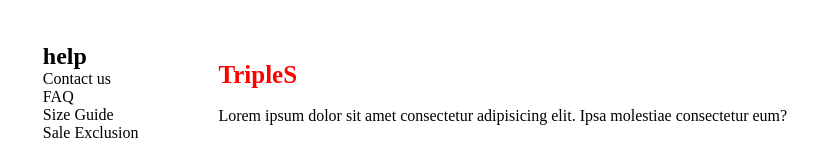
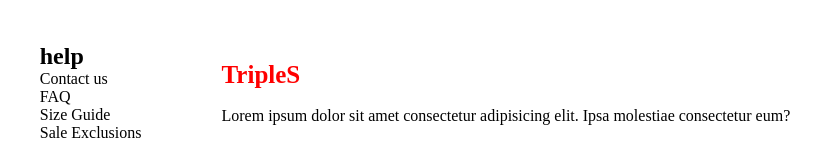
Before and after one commit to Utkarsh10Pandey/web_development_project, a plain HTML site: page web-wonders-project/index.html in a window 1280 px wide. Shown: the part 2362-2513 px from the top of the page, 265-1094 px from the left. Drawn offline with Linux system fonts and the light colour scheme.

Commit message:
Created web development project

```diff
--- a/web-wonders-project/index.html
+++ b/web-wonders-project/index.html
@@ -154,7 +154,7 @@
             Contact us <br>
             FAQ <br>
             Size Guide <br>
-            Sale Exclusion
+            Sale Exclusions
             </div>
         </div>
         <div class="footer2">
```
